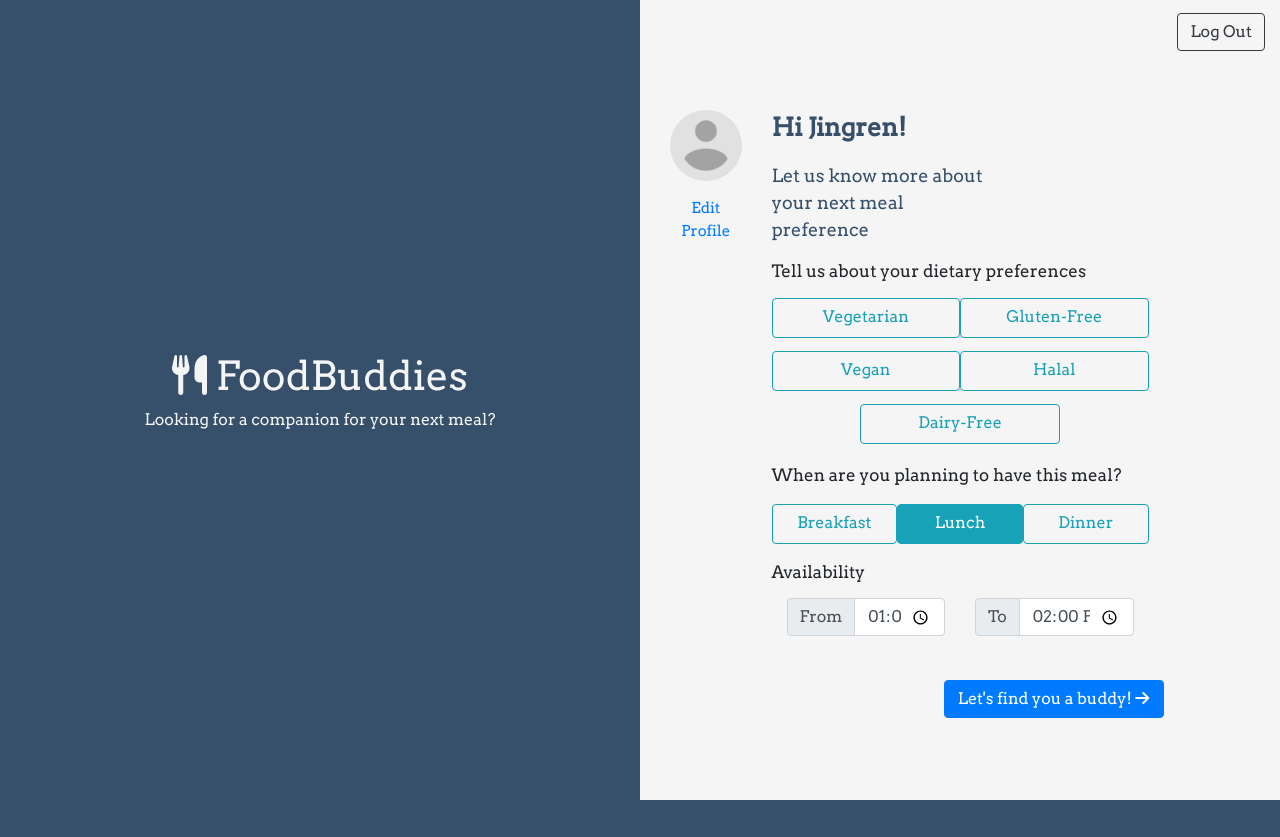
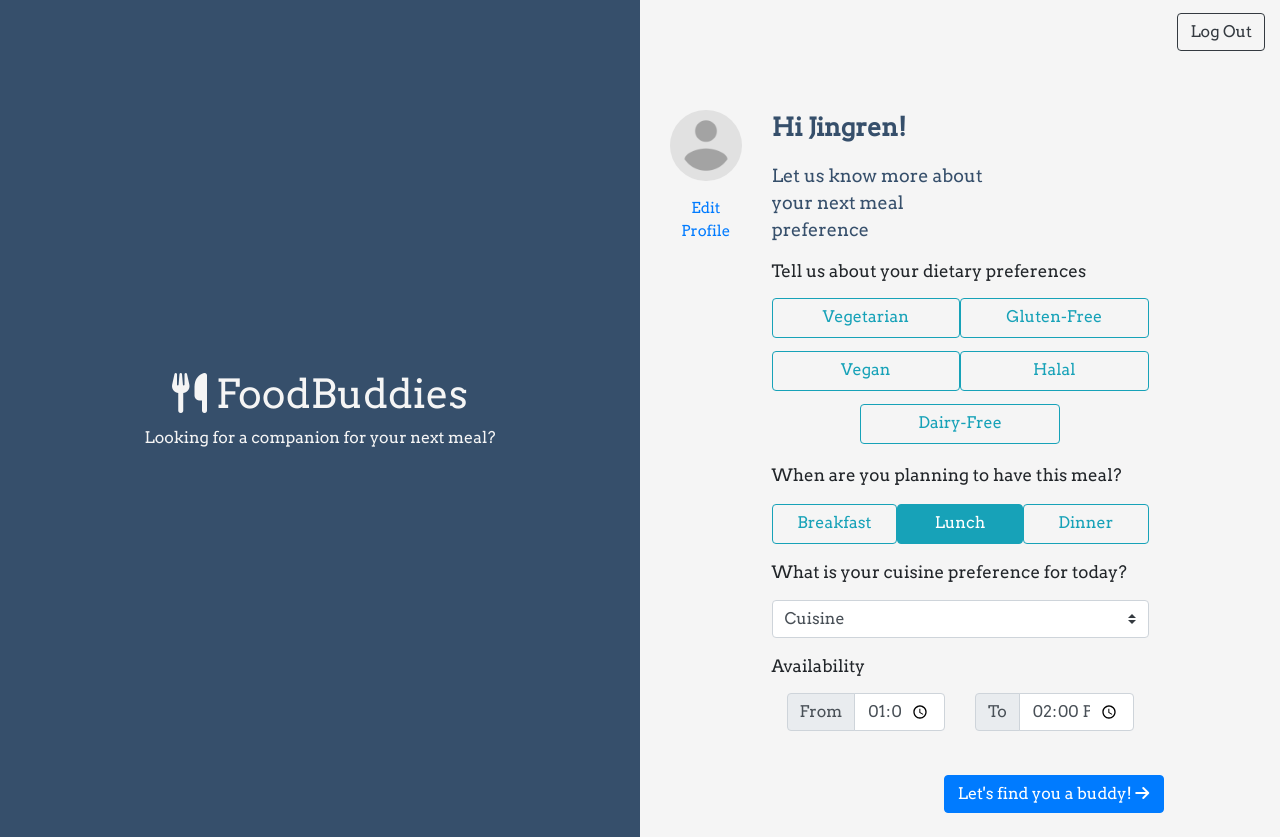
Before and after one commit to minerva-schools/cs162-food-buddies, a Flask app: page /preference in a window 1280 px wide. Before the commit the page ends 800 px from the top, so only its background shows below. Run offline with Flask 2, Linux system fonts and the light colour scheme; a user stored in the database is signed in; some libraries are stand-ins or nearby versions.

Commit message:
Adding cuisine dropdown in the preference page

```diff
--- a/web/templates/preference.html
+++ b/web/templates/preference.html
@@ -108,6 +108,21 @@
                             </div>
                             </div>
 
+                            <div class="form-group">
+                            <label class="foodTime">What is your cuisine preference for today?</label>
+                            <div class="input-group">
+                                <select name='cuisine_name' class="custom-select" required>
+                                    <option  value="" disabled selected hidden>Cuisine</option>
+                                    <option  value="American">American</option>
+                                    <option  value="Asian">Asian</option>
+                                    <option  value="European">European</option>
+                                    <option  value="Latin American">Latin American</option>
+                                    <option  value="Middle Eastern">Middle Eastern</option>
+                                    <option  value="Subcontinental">Subcontinental</option>
+                                </select>
+                            </div>
+                            </div>
+
 
                             <label class="preferenceFood">Availability</label>
                             <div class= "foodTime d-flex justify-content-around">
@@ -138,6 +153,8 @@
         </div>
 
     </div>
+
+    <!-- Edit Modal -->
 
     <div class="modal fade" id="editProfile" tabindex="-1" role="dialog" aria-hidden="true">
         <div class="modal-dialog modal-dialog-centered" role="document">
```
